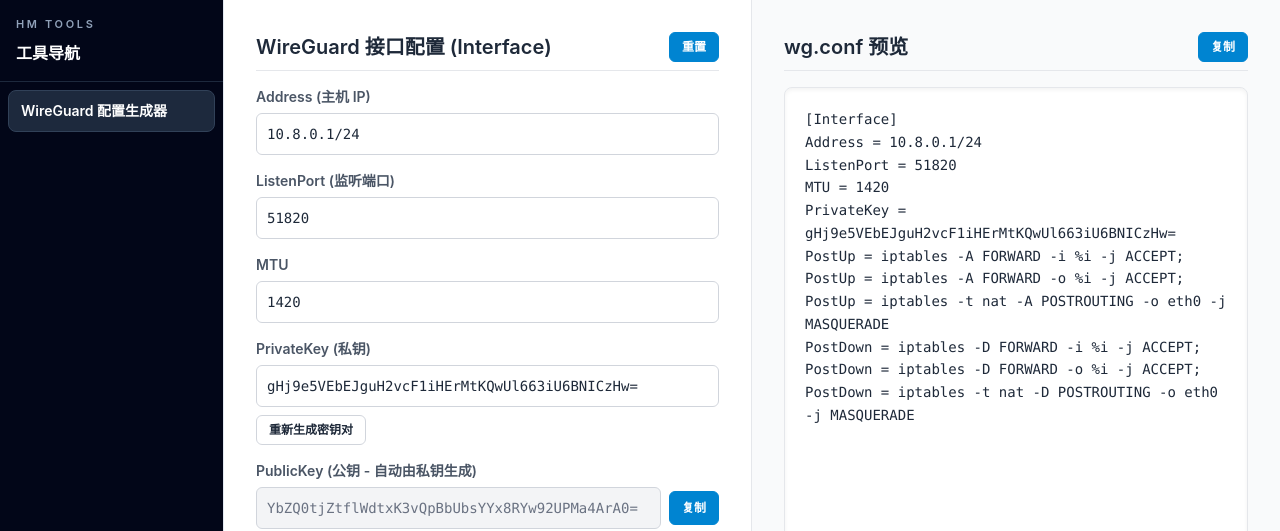
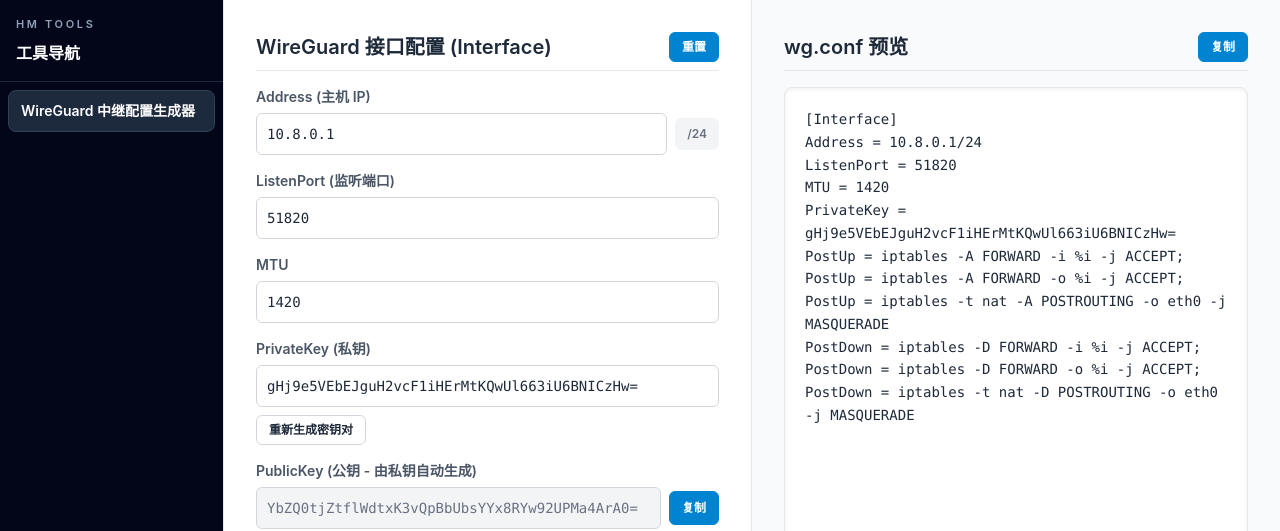
Before and after one commit to hiromuraki/hm-tools, a Vue app: page /wireguard-relay-config-generator in a window 1280 px wide. Shown: the top 531 px of the page. Built offline with nearby package versions, Linux system fonts and the light colour scheme.

Commit message:
优化交互

```diff
--- a/src/App.vue
+++ b/src/App.vue
@@ -1,20 +1,20 @@
 <script setup lang="ts">
 import { computed } from "vue";
-import WireGuardConfigGenerator from "./WireGuardConfigGenerator.vue";
+import WireGuardRelayConfigGenerator from "./WireGuardRelayConfigGenerator.vue";
 
 interface ToolItem {
     name: string;
     path: string;
     description: string;
-    component: typeof WireGuardConfigGenerator;
+    component: typeof WireGuardRelayConfigGenerator;
 }
 
 const tools: ToolItem[] = [
     {
-        name: "WireGuard 配置生成器",
-        path: "/wireguard-config-generator",
-        description: "生成和预览 WireGuard 配置",
-        component: WireGuardConfigGenerator,
+        name: "WireGuard 中继配置生成器",
+        path: "/wireguard-relay-config-generator",
+        description: "生成 WireGuard 中继节点配置",
+        component: WireGuardRelayConfigGenerator,
     },
 ];
 
--- a/src/WireGuardConfigGenerator.vue
+++ b/src/WireGuardRelayConfigGenerator.vue
@@ -15,12 +15,17 @@
                 <label class="block text-sm font-semibold mb-1.5 text-gray-600"
                     >Address (主机 IP)</label
                 >
-                <input
-                    type="text"
-                    v-model="config.host"
-                    placeholder="例如: 10.8.0.1/24"
-                    class="w-full p-2.5 border border-gray-300 rounded-md box-border text-sm font-mono transition-colors focus:outline-none focus:border-black"
-                />
+                <div class="flex items-center gap-2">
+                    <input
+                        type="text"
+                        v-model="config.host"
+                        placeholder="例如: 10.8.0.1"
+                        class="min-w-0 flex-1 p-2.5 border border-gray-300 rounded-md box-border text-sm font-mono transition-colors focus:outline-none focus:border-black"
+                    />
+                    <span class="shrink-0 rounded-md bg-gray-100 px-3 py-2 text-xs font-semibold text-gray-500">
+                        /24
+                    </span>
+                </div>
             </div>
 
             <div class="mb-4">
@@ -63,7 +68,7 @@
 
             <div class="mb-4">
                 <label class="block text-sm font-semibold mb-1.5 text-gray-600"
-                    >PublicKey (公钥 - 自动由私钥生成)</label
+                    >PublicKey (公钥 - 由私钥自动生成)</label
                 >
                 <div class="flex items-center gap-2">
                     <input
@@ -197,7 +202,7 @@
                 <div v-if="peer.expanded">
                     <div class="mb-4">
                         <label class="block text-sm font-semibold mb-1.5 text-gray-600"
-                            >节点备注 (Name)</label
+                            >节点备注</label
                         >
                         <input
                             type="text"
@@ -219,12 +224,14 @@
                     </div>
                     <div class="mb-4">
                         <label class="block text-sm font-semibold mb-1.5 text-gray-600"
-                            >AllowedIPs (允许的 IP)</label
+                            >主机号</label
                         >
                         <input
-                            type="text"
-                            v-model="peer.allowedIps"
-                            placeholder="例如: 10.8.0.2/32"
+                            type="number"
+                            min="1"
+                            step="1"
+                            v-model="peer.hostPart"
+                            placeholder="例如: 101"
                             class="w-full p-2.5 border border-gray-300 rounded-md box-border text-sm font-mono transition-colors focus:outline-none focus:border-black"
                         />
                     </div>
@@ -276,7 +283,7 @@
     id: number;
     name: string;
     publicKey: string;
-    allowedIps: string;
+    hostPart: number | null;
     expanded: boolean;
 }
 
@@ -294,7 +301,7 @@
 const STORAGE_KEY = "hm-tools.wireguard-config-generator";
 
 const createDefaultConfig = (): WgConfig => ({
-    host: "10.8.0.1/24",
+    host: "10.8.0.1",
     port: 51820,
     mtu: 1420,
     privateKey: "",
@@ -341,11 +348,15 @@
         const savedConfig = JSON.parse(rawConfig) as Partial<WgConfig>;
         Object.assign(config, createDefaultConfig(), savedConfig);
 
+        if (typeof config.host === "string" && config.host.endsWith("/24")) {
+            config.host = config.host.slice(0, -3);
+        }
+
         config.peers = config.peers.map((peer, index) => ({
             id: typeof peer.id === "number" ? peer.id : index,
             name: typeof peer.name === "string" ? peer.name : "",
             publicKey: typeof peer.publicKey === "string" ? peer.publicKey : "",
-            allowedIps: typeof peer.allowedIps === "string" ? peer.allowedIps : "",
+            hostPart: typeof peer.hostPart === "number" && Number.isFinite(peer.hostPart) ? peer.hostPart : null,
             expanded: typeof peer.expanded === "boolean" ? peer.expanded : true,
         }));
 
@@ -390,7 +401,7 @@
 const removePostDown = (index: number) => config.postDown.splice(index, 1);
 
 const addPeer = () => {
-    config.peers.push({ id: peerIdCounter++, name: "", publicKey: "", allowedIps: "", expanded: true });
+    config.peers.push({ id: peerIdCounter++, name: "", publicKey: "", hostPart: null, expanded: true });
 };
 const removePeer = (index: number) => config.peers.splice(index, 1);
 
@@ -411,9 +422,21 @@
     await navigator.clipboard.writeText(config.publicKey);
 };
 
+const getHostBase = (host: string): string => host.trim().replace(/\/24$/, "");
+
+const getPeerNetworkPrefix = (host: string): string => {
+    const hostParts = getHostBase(host).split(".");
+    if (hostParts.length !== 4) return "10.8.0";
+
+    return hostParts.slice(0, 3).join(".");
+};
+
 const generatedConfig = computed(() => {
     let conf = `[Interface]\n`;
-    if (config.host) conf += `Address = ${config.host}\n`;
+    const hostBase = getHostBase(config.host);
+    const peerNetworkPrefix = getPeerNetworkPrefix(hostBase);
+
+    if (hostBase) conf += `Address = ${hostBase}/24\n`;
     if (config.port) conf += `ListenPort = ${config.port}\n`;
     if (config.mtu) conf += `MTU = ${config.mtu}\n`;
     if (config.privateKey) conf += `PrivateKey = ${config.privateKey}\n`;
@@ -426,11 +449,12 @@
     });
 
     config.peers.forEach((peer) => {
-        if (!peer.publicKey.trim() && !peer.allowedIps.trim()) return;
+        const hostPart = typeof peer.hostPart === "number" ? peer.hostPart : null;
+        if (!peer.publicKey.trim() && hostPart === null) return;
         conf += `\n[Peer]\n`;
         if (peer.name.trim()) conf += `# ${peer.name.trim()}\n`;
         if (peer.publicKey.trim()) conf += `PublicKey = ${peer.publicKey.trim()}\n`;
-        if (peer.allowedIps.trim()) conf += `AllowedIPs = ${peer.allowedIps.trim()}\n`;
+        if (hostPart !== null) conf += `AllowedIPs = ${peerNetworkPrefix}.${hostPart}/32\n`;
     });
     return conf;
 });
```
